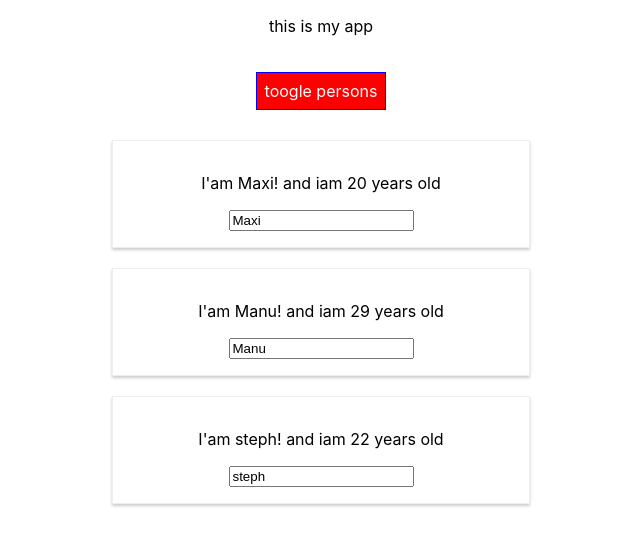
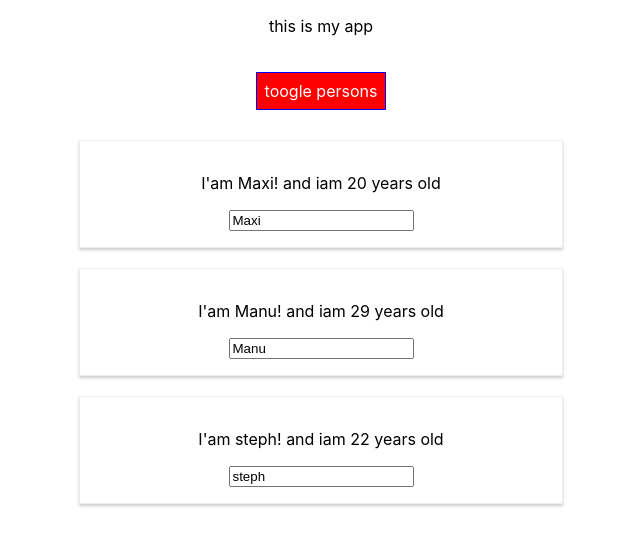
Before and after one commit to aladiha/React-app, a React (Create React App) app: page / in a window 1280 px wide. Both pictures are taken after a click on the button "toogle persons". Shown: the top 546 px of the page, without its empty margins (319-959 px from the left). Built offline with nearby package versions, Linux system fonts and the light colour scheme.

Commit message:
StyleRoot and media

```diff
--- a/src/App.js
+++ b/src/App.js
@@ -1,7 +1,7 @@
 import React, { Component } from 'react';
 import './App.css';
 import Person from './Person/Person';
-import Radium from 'radium'
+import Radium, { StyleRoot } from 'radium'
 
 class App extends Component{
 
@@ -108,6 +108,7 @@
     classes = classes.join(' ');
 
    return (
+     <StyleRoot>
     <div className="App">
        <p className={classes}>this is my app</p>
       <br/>
@@ -117,6 +118,7 @@
       <br/>
       {persons}
     </div>
+    </StyleRoot>
   );
 
 }
--- a/src/Person/Person.css
+++ b/src/Person/Person.css
@@ -9,3 +9,9 @@
     padding: 16px;
     text-align:center;
 }
+
+/*@media (min-width: 500px){
+    .Person{
+        width: 450px;
+    }
+}*/
--- a/src/Person/Person.js
+++ b/src/Person/Person.js
@@ -1,11 +1,16 @@
 import React from 'react';
+import Radium from 'radium'
 import './Person.css';
 
 
 const person = (args) => {
-
+    const style = {
+            '@media (min-width: 500px)':{
+                width: '450px'
+            }
+    };
     return (
-    <div className="Person">
+    <div className="Person" style={style}>
         <p onClick={args.click}>I'am {args.name}! and iam {args.age} years old</p>
         <p>{args.children}</p>
         <input type="text" onChange={args.changed} value={args.name}/>
@@ -13,4 +18,4 @@
     )
 };
 
-export default person;
+export default Radium(person);
```
